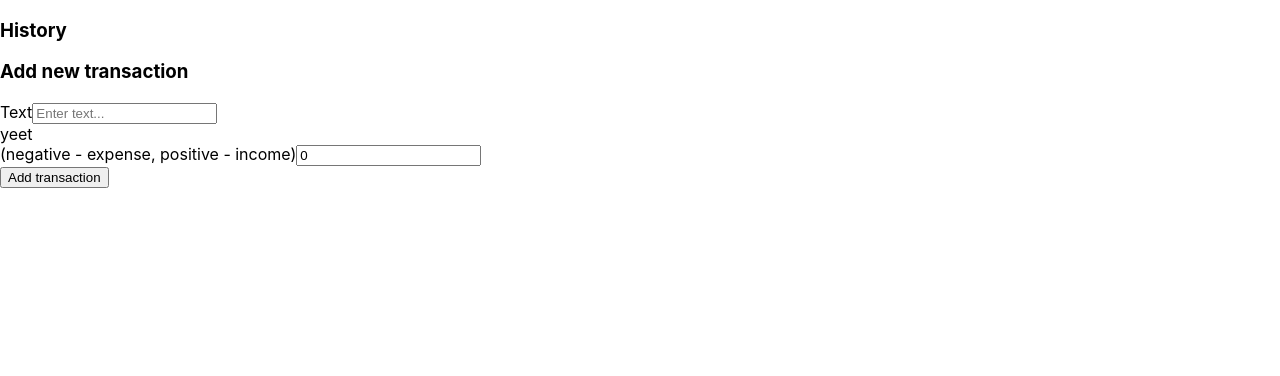
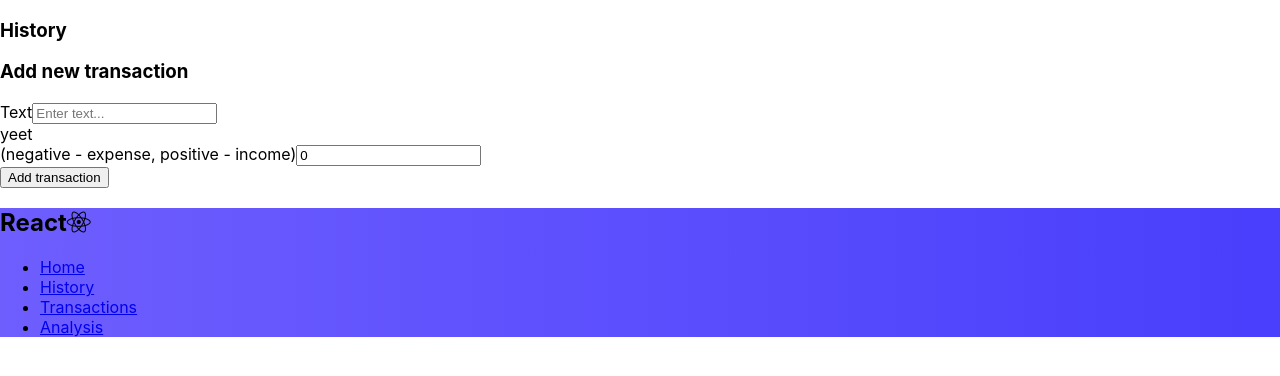
Before and after one commit to isabiiil/Creatica--TrustBuilder, a React (Create React App) app: page / in a window 1280 px wide. Shown: the top 376 px of the page. Built offline with nearby package versions, Linux system fonts and the light colour scheme.

Commit message:
added history

```diff
--- a/public/index.html
+++ b/public/index.html
@@ -10,6 +10,9 @@
       content="Web site created using create-react-app"
     />
     <link rel="apple-touch-icon" href="%PUBLIC_URL%/logo192.png" />
+    <script src="https://kit.fontawesome.com/2d39d61c79.js" crossorigin="anonymous"></script>
+    <link rel="preconnect" href="https://fonts.gstatic.com">
+    <link href="https://fonts.googleapis.com/css2?family=Montserrat&display=swap" rel="stylesheet">
     <!--
       manifest.json provides metadata used when your web app is installed on a
       user's mobile device or desktop. See https://developers.google.com/web/fundamentals/web-app-manifest/
--- a/src/App.css
+++ b/src/App.css
@@ -1,38 +1,6 @@
-.App {
-  text-align: center;
+*{
+  box-sizing: border-box;
+  margin: 0;
+  padding: 0;
+  font-family: 'Montserrat', sans-serif;
 }
-
-.App-logo {
-  height: 40vmin;
-  pointer-events: none;
-}
-
-@media (prefers-reduced-motion: no-preference) {
-  .App-logo {
-    animation: App-logo-spin infinite 20s linear;
-  }
-}
-
-.App-header {
-  background-color: #282c34;
-  min-height: 100vh;
-  display: flex;
-  flex-direction: column;
-  align-items: center;
-  justify-content: center;
-  font-size: calc(10px + 2vmin);
-  color: white;
-}
-
-.App-link {
-  color: #61dafb;
-}
-
-@keyframes App-logo-spin {
-  from {
-    transform: rotate(0deg);
-  }
-  to {
-    transform: rotate(360deg);
-  }
-}
--- a/src/App.js
+++ b/src/App.js
@@ -1,12 +1,14 @@
 import React from 'react';
-import {TransactionList} from './components/TransactionList';
+import Navbar from "./components/Navbar/Navbar.js";
+import {TransactionList} from "./components/TransactionList";
 
 import {AddTransaction} from "./components/addTransactions.jsx"
 function App() {
   return (
     <>
-  <TransactionList />
+    <TransactionList />
     <AddTransaction />
+    <Navbar />
     </>
   );
 }
--- /dev/null
+++ b/src/components/Navbar/MenuItems.js
@@ -0,0 +1,22 @@
+export const MenuItems = [
+    {
+        title: 'Home',
+        url: '#',
+        cName: 'nav-links'
+    },
+    {
+        title: 'History',
+        url: '#',
+        cName: 'nav-links'
+    },
+    {
+        title: 'Transactions',
+        url: '#',
+        cName: 'nav-links'
+    },
+    {
+        title: 'Analysis',
+        url: '#',
+        cName: 'nav-links'
+    },
+]
--- /dev/null
+++ b/src/components/Navbar/Navbar.css
@@ -0,0 +1,4 @@
+.NavbarItems {
+    background: linear-gradient(90deg, rgb(110, 94, 254) 0%, rgba(73,63,252,1) 100%);
+    height: 80ps;
+}
--- /dev/null
+++ b/src/components/Navbar/Navbar.js
@@ -0,0 +1,32 @@
+import React, { Component } from 'react';
+import { MenuItems } from "./MenuItems"
+import './Navbar.css'
+
+class Navbar extends Component {
+    render() {
+        return(
+            <nav className="NavbarItems">
+                <h1 className="navbar-logo">React<i className="fab fa-react"></i></h1>
+                <div className="menu-icon">
+
+                </div>
+                <ul>
+                    {MenuItems.map((item, index)=> {
+                        return(
+                            <li key={index}>
+                                <a className={item.cName} href={item.url}>
+                                    {item.title}
+                                </a>
+                            </li>
+                        )
+                    })}
+
+
+                </ul>
+            </nav>
+        )
+    }
+
+}
+
+export default Navbar
```
Also changed, not shown: src/components/Button.css (added), src/components/Button.js (added), src/components/NavBar.jsx (deleted).
